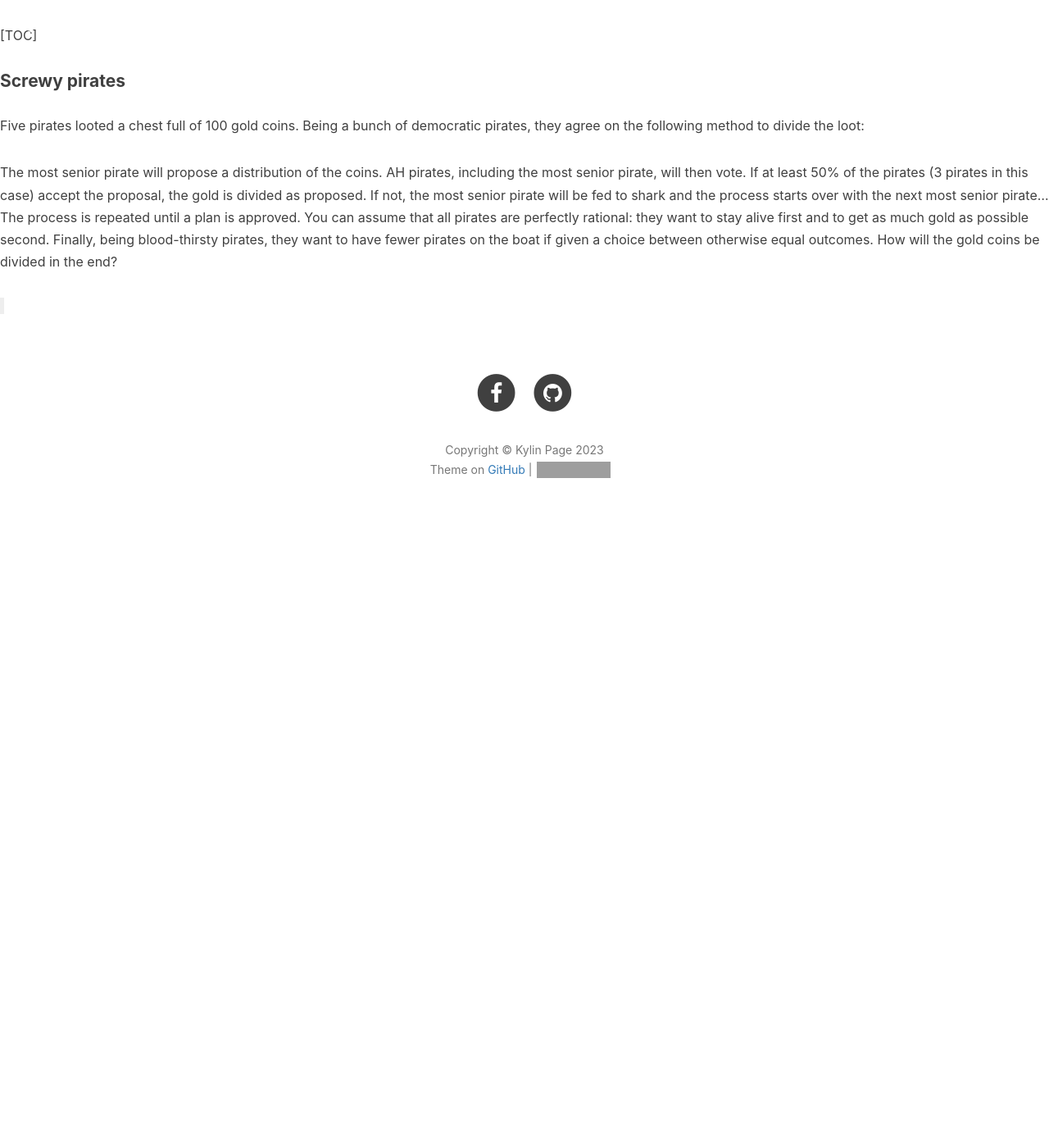
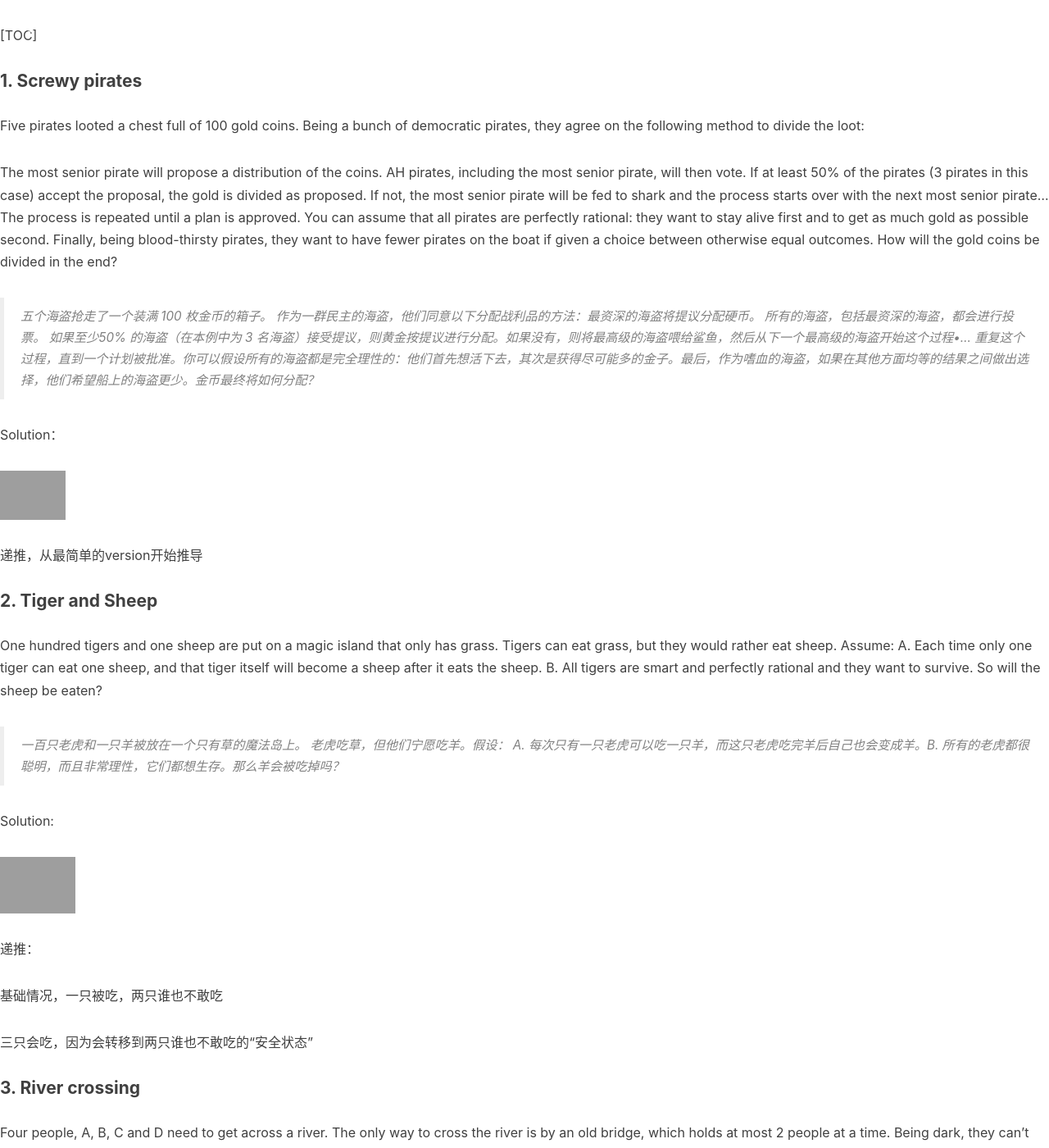
Before and after one commit to KylinC/KylinC.github.io, a Jekyll site: the page built from _posts/2023-08-29-QuantBible.md, in a window 1280 px wide and 1400 px high. Shown: the whole window at 82% size. Built offline with Jekyll 4.4.1, drawn with Linux system fonts in a browser that asks for light colours; nearby versions of some CDN libraries; our own code applies the rules of GitHub Pages for plain Markdown files; comment, search, counter and statistics services are not loaded; some of the changed text lies outside the part shown; grey boxes are pictures that could not be loaded.

Commit message:
start DP

```diff
--- a/_posts/2023-08-29-QuantBible.md
+++ b/_posts/2023-08-29-QuantBible.md
@@ -14,10 +14,58 @@ tags:
 
 [TOC]
 
-#### Screwy pirates
+#### 1. Screwy pirates
 
 Five pirates looted a chest full of 100 gold coins. Being a bunch of democratic pirates, they agree on the following method to divide the loot:
 
 The most senior pirate will propose a distribution of the coins. AH pirates, including the most senior pirate, will then vote. If at least 50% of the pirates (3 pirates in this case) accept the proposal, the gold is divided as proposed. If not, the most senior pirate will be fed to shark and the process starts over with the next most senior pirate... The process is repeated until a plan is approved. You can assume that all pirates are perfectly rational: they want to stay alive first and to get as much gold as possible second. Finally, being blood-thirsty pirates, they want to have fewer pirates on the boat if given a choice between otherwise equal outcomes. How will the gold coins be divided in the end?
 
->
+> 五个海盗抢走了一个装满 100 枚金币的箱子。 作为一群民主的海盗，他们同意以下分配战利品的方法：最资深的海盗将提议分配硬币。 所有的海盗，包括最资深的海盗，都会进行投票。 如果至少50% 的海盗（在本例中为 3 名海盗）接受提议，则黄金按提议进行分配。如果没有，则将最高级的海盗喂给鲨鱼，然后从下一个最高级的海盗开始这个过程•… 重复这个过程，直到一个计划被批准。你可以假设所有的海盗都是完全理性的：他们首先想活下去，其次是获得尽可能多的金子。最后，作为嗜血的海盗，如果在其他方面均等的结果之间做出选择，他们希望船上的海盗更少。金币最终将如何分配？
+
+Solution：
+
+<img src="https://kylinhub.oss-cn-shanghai.aliyuncs.com/image-20231031004000514.png" alt="image-20231031004000514" style="zoom:20%;" />
+
+递推，从最简单的version开始推导
+
+
+
+#### 2. Tiger and Sheep
+
+One hundred tigers and one sheep are put on a magic island that only has grass. Tigers can eat grass, but they would rather eat sheep. Assume: A. Each time only one tiger can eat one sheep, and that tiger itself will become a sheep after it eats the sheep. B. All tigers are smart and perfectly rational and they want to survive. So will the sheep be eaten?
+
+> 一百只老虎和一只羊被放在一个只有草的魔法岛上。 老虎吃草，但他们宁愿吃羊。假设： A. 每次只有一只老虎可以吃一只羊，而这只老虎吃完羊后自己也会变成羊。B. 所有的老虎都很聪明，而且非常理性，它们都想生存。那么羊会被吃掉吗？
+
+Solution:
+
+<img src="https://kylinhub.oss-cn-shanghai.aliyuncs.com/image-20231101094429474.png" alt="image-20231101094429474" style="zoom:23%;" />
+
+递推：
+
+基础情况，一只被吃，两只谁也不敢吃
+
+三只会吃，因为会转移到两只谁也不敢吃的“安全状态”
+
+
+
+#### 3. River crossing
+
+Four people, A, B, C and D need to get across a river. The only way to cross the river is by an old bridge, which holds at most 2 people at a time. Being dark, they can't cross the bridge without a torch, of which they only have one. So each pair can only walk at the speed of the slower person. They need to get all of them across to the other side as quickly as possible. A is the slowest and takes 10 minutes to cross; B takes 5 minutes; C takes 2 minutes; and D takes 1 minute.What is the minimum time to get all of them across to the other side?
+
+> A、B、C、D 四个人需要过河。过河的唯一方法是通过一座旧桥，一次最多可容纳 2 人。由于天黑，他们没有手电筒就无法过桥，而他们只有一个手电筒。所以每一对只能以较慢者的速度行走。 他们需要尽快让所有人都渡过对岸。 A最慢，需要10分钟才能通过； B用时5分钟； C需要2分钟； D需要1分钟。让他们全部渡过对岸的最短时间是多少？
+
+Solution:
+
+<img src="https://kylinhub.oss-cn-shanghai.aliyuncs.com/image-20231101100834879.png" alt="image-20231101100834879" style="zoom:20%;" />
+
+关键性的方案就是利用C、D回传torch，务必保证A、B一组因为这样能做到最大的overlap
+
+
+
+#### 4.
+
+#### 5.
+
+#### 6.
+
+#### 7.
```
Also changed, not shown: _posts/2023-10-31-Coding on 买卖股票.md (added, +181 -0 lines).
